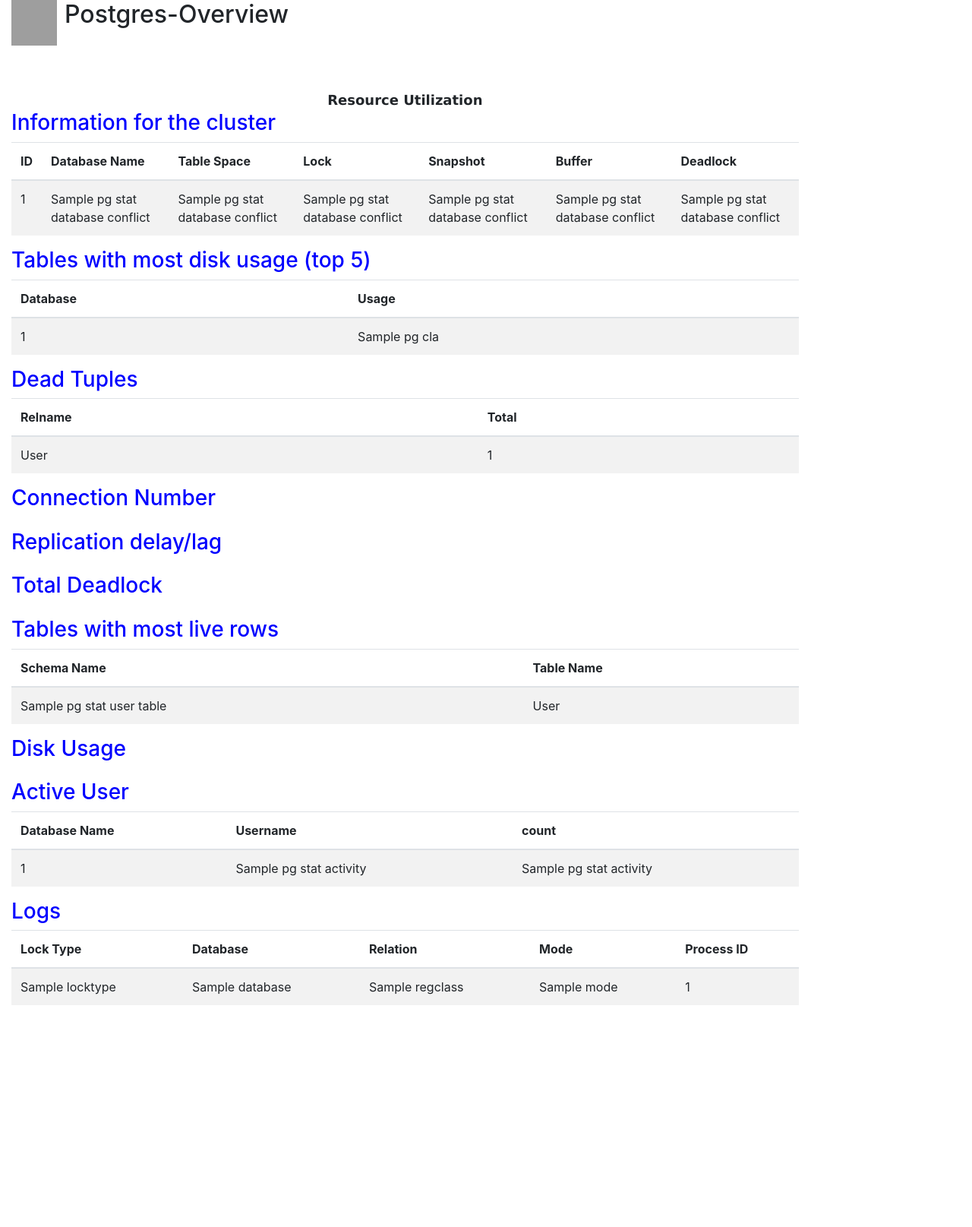
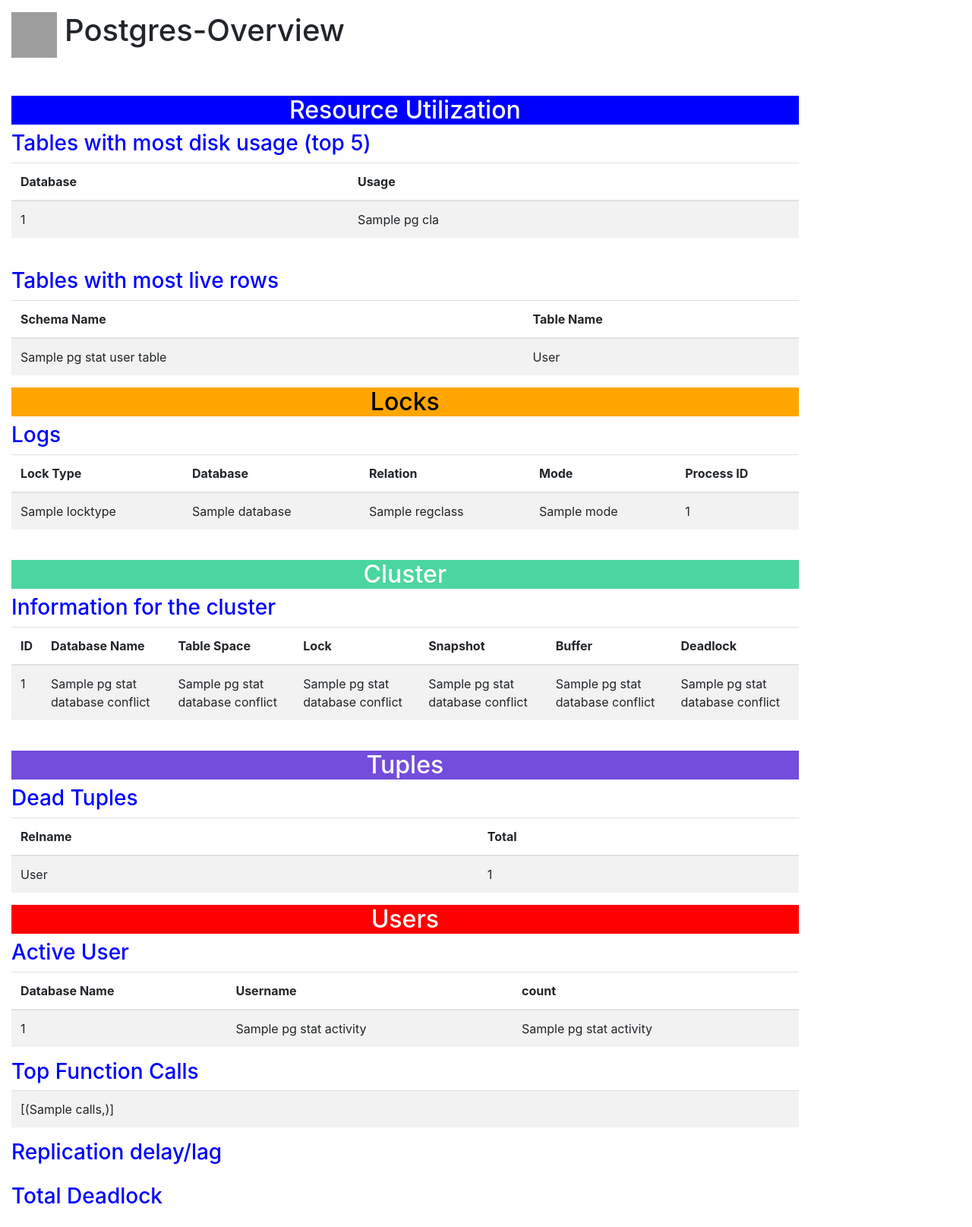
Before and after one commit to yunusahinyusa/djangoDevOps, a Django app: page /query/ in a window 1280 px wide. Shown: the whole page at 76% size. Before the commit the page ends 1323 px from the top, so only its background shows below. Run offline with Django 3.2, Linux system fonts and the light colour scheme; tables that the repository leaves empty hold one stand-in row (values such as "Sample post"); a database or web service that is not in the repository returns one stand-in record (values such as "Sample title"); data that the repository does not hold is empty; some libraries are stand-ins or nearby versions; grey boxes are pictures that could not be loaded.

Commit message:
postgresql interface

```diff
--- a/query_management/models.py
+++ b/query_management/models.py
@@ -179,7 +179,7 @@ def updated_total_rows() :
 
 #PG_STAT_ALL_INDEXES
 def stat_all_indexes() :
-    response = psql_connect('SELECT * FROM pg_stat_all_indexes')
+    response = psql_connect('SELECT * FROM pg_stat_all_indexes LIMIT 5')
     print("%s", str(response))
     return response
 
@@ -270,6 +270,7 @@ def self_time_statUser() :
 def stat_replication() :
     response = psql_connect('SELECT EXTRACT(EPOCH FROM (now() - pg_last_xact_replay_timestamp()))::INT')
     #response = psql_connect('SELECT * FROM pg_stat_replication')
+    #select now() - pg_last_xact_replay_timestamp() AS replication_delay;
     print("%s", str(response))
     result = []
     for r in response:
--- a/query_management/static/style.css
+++ b/query_management/static/style.css
@@ -1,6 +1,37 @@
 
 h3 {
     color: blue;
+}
+h2.headertekst {
+    text-align: center;
+    background-color: blue;
+    color: white;
+  }
+td.colorset{
+    color:green;
+}
+td.colorget{
+    color: purple;
+}
+h2.headertcontent {
+    text-align: center;
+    background-color: orange;
+    color: black
+}
+h2.headertcontext{
+    text-align:  center;
+    background-color: #4bd69f;
+    color: white
+}
+h2.headeresult{
+    text-align: center;
+    background-color: #734ddb;
+    color:white
+}
+h2.headeruser{
+    text-align: center;
+    background-color: red;
+    color: white;
 }
 .forimage {
     width: 900px;
@@ -10,192 +41,3 @@ h3 {
     float:left;
     padding:0 10px 10px 0;
 }
-.group-header__handle.bg-vivid_blue {
-    --note-placeholderColor: var(--ui-text-knockout);
-    --note-backgroundColor: var(--dashboard-note-vivid_blue);
-    --note-textColor: var(--ui-text-knockout);
-    --note-borderColor: var(--dashboard-note-vivid_blue);
-}
-.druids_layout_flex--justify-flex-start {
-    justify-content: flex-start;
-}
-.druids_layout_flex--direction-column {
-    flex-direction: column;
-}
-.druids_layout_flex--align-items-center {
-    align-items: center;
-}
-.druids_layout_flex {
-    display: flex;
-    --flex-gap-x: 0;
-    --flex-gap-y: 0;
-}
-.druids_margin--right-md {
-    margin-right: 16px!important;
-}
-.druids_margin--left-md {
-    margin-left: 16px!important;
-}
-.druids_typography_text--bold[class] {
-    font-weight: 700;
-}
-.druids_typography_title {
-    margin: 0;
-    scroll-margin: var(--ui-scroll-margin);
-}
-.druids_typography_text--left {
-    text-align: left;
-}
-.druids_typography_text--xl {
-    font-size: 18px;
-    font-size: var(--ui-header-font-size,18px);
-}
-.druids_typography_text--default {
-    color: var(--ui-text);
-}
-.druids_layout_flex--wrap-nowrap {
-    flex-wrap: nowrap;
-}
-.druids_typography_text {
-    font-family: NotoSans,Lucida Grande,Lucida Sans Unicode,sans-serif;
-    line-height: var(--ui-header-line-height,var(--ui-base-line-height,inherit));
-    font-weight: var(--ui-header-font-weight,inherit);
-}
-.druids_layout_flex {
-    display: flex;
-    --flex-gap-x: 0;
-    --flex-gap-y: 0;
-}
-.bg-vivid_blue, .bg-vivid_purple, .group-header__banner {
-    --button-shade-text: hsla(0,0%,100%,0.6);
-}
-
-.group-header__handle {
-    --dashboard-note-yellow: #fffbbf;
-    --dashboard-note-gray: #e5e5e5;
-    --dashboard-note-blue: #c9e5ff;
-    --dashboard-note-purple: #e7dbff;
-    --dashboard-note-orange: #ffe4c2;
-    --dashboard-note-green: #c4f5e1;
-    --dashboard-note-pink: #ffd9e2;
-    --dashboard-note-vivid_yellow: #fff024;
-    --dashboard-note-vivid_pink: #eb75a0;
-    --dashboard-note-vivid_blue: #1964d4;
-    --dashboard-note-vivid_purple: #734ddb;
-    --dashboard-note-vivid_orange: #ffa126;
-    --dashboard-note-vivid_green: #4bd69f;
-    --dashboard-note-mask-color: hsla(0,0%,100%,0.75);
-    --dashboard-vivid-text-contrast: var(--ui-text);
-    background-color: var(--note-backgroundColor);
-    cursor: move;
-    flex-grow: 1;
-    display: flex;
-    align-items: center;
-    height: 100%;
-    overflow: hidden;
-}
-
-.group-header__handle--view-only {
-    cursor: default;
-}
-.bg-vivid_blue, .bg-vivid_purple, .group-header__banner {
-    --button-shade-text: rgba(7, 6, 6, 0.6);
-}
-body, body.dark-mode, body .dark-mode {
-    --ui-text-knockout: #fff;
-}
-
-
-
-.druids_misc_integration-logo {
-    flex-shrink: 0;
-}
-.druids_misc_image {
-    max-width: 100%;
-}
-.druids_icons_icon--xxl {
-    height: 28px;
-    width: 28px;
-}
-.druids_misc_integration-logo {
-    flex-shrink: 0;
-}
-.druids_misc_image {
-    max-width: 100%;
-}
-.druids_icons_icon--xxl {
-    height: 28px;
-    width: 28px;
-}
-.druids_icons_icon {
-    fill: currentColor;
-    flex-shrink: 0;
-    flex-grow: 0;
-    height: 1em;
-    width: 1em;
-}
-.druids_margin--bottom-xs {
-    margin-bottom: 4px!important;
-}
-.druids_margin--top-xs {
-    margin-top: 4px!important;
-}
-.druids_misc_integration-logo {
-    flex-shrink: 0;
-}
-.druids_misc_image {
-    max-width: 100%;
-}
-.druids_icons_icon--xxl {
-    height: 28px;
-    width: 28px;
-}
-.druids_icons_icon {
-    fill: currentColor;
-    flex-shrink: 0;
-    flex-grow: 0;
-    height: 1em;
-    width: 1em;
-}
-.druids_margin--bottom-xs {
-    margin-bottom: 4px!important;
-}
-.druids_margin--top-xs {
-    margin-top: 4px!important;
-}
-.druids_margin--right-sm {
-    margin-right: 8px!important;
-}
-.druids_form_action {
-    border: none;
-    font-family: NotoSans,Lucida Grande,Lucida Sans Unicode,sans-serif!important;
-    font-size: 13px;
-    padding: 0;
-    background: transparent;
-    color: inherit;
-    margin: 0;
-    -webkit-appearance: none;
-    max-width: 100%;
-    box-sizing: border-box;
-    cursor: pointer;
-    text-decoration: none;
-    user-select: none;
-    --action-hover: initial;
-    --action-hover-text-color: initial;
-    --action-active: initial;
-}
-.druids_layout_flex {
-    display: flex;
-    --flex-gap-x: 0;
-    --flex-gap-y: 0;
-}
-.druids_layout_header {
-    --stuck-header-bottom-border: transparent;
-    font-family: NotoSans,Lucida Grande,Lucida Sans Unicode,sans-serif;
-    background: var(--ui-background);
-    position: relative;
-}
-
-.dashboard-header__integration_logo {
-    align-self: flex-start;
-}
--- a/query_management/templates/index.html
+++ b/query_management/templates/index.html
@@ -2,23 +2,88 @@
 {% block page_content %}
 {% load static %}
 <link rel="stylesheet" type="text/css" href="{% static 'static/style.css' %}">
-<div class = "forimage">
-<img src="https://static.datadoghq.com/static/images/logos/postgres_avatar.svg" width="70" height="70" >
-<h2>
+<div class="forimage">
+        <p>
+                <a href="https://www.postgresql.org/"></a>
+                <img src="https://static.datadoghq.com/static/images/logos/postgres_avatar.svg" width="70" height="70">
+                <h1>
                         <th scope="col">Postgres-Overview</th>
-</h2>
+                </h1>
+                </a>
+        </p>
+        <table class="table table-striped">
+                {% for i in diskusage %}
+                <tr>
+                        <td class="colorset">Disk Usage: {{ i.usage_disk }} </td>
+                </tr>
+                {% endfor %}
+                {% for s in connectionnum %}
+                <tr>
+                        <td class="colorget"> Connection Number: {{ s.connumber }}</td>
+                </tr>
+                {% endfor %}
+        </table>
 </div>
 <br>
+<h2 class="headertekst">
+        Resource Utilization</h2>
+<table class="table table-striped">
+        <thead>
+                <tr>
+                        <th>Database</th>
+                        <th>Usage</th>
+                </tr>
+        </thead>
+        <h3>Tables with most disk usage (top 5)</h3>
+        {% for s in tablesusage %}
+        <tr>
+                <td> {{ s.table_name }} </td>
+                <td> {{ s.disk_usage }} </td>
+        </tr>
+        {% endfor %}
+</table>
 <br>
+<table class="table table-striped">
+        <thead>
+                <tr>
+                        <th>Schema Name</th>
+                        <th>Table Name</th>
+                </tr>
+        </thead>
+        <h3>Tables with most live rows</h3>
+        {% for k in tablesrows %}
+        <tr>
+                <td> {{ k.schema_name }} </td>
+                <td> {{ k.relname_table }}</td>
+        </tr>
+        {% endfor %}
+</table>
+<h2 class="headertcontent">
+        Locks</h2>
+<table class="table table-striped">
+        <thead>
+                <tr>
+                        <th>Lock Type</th>
+                        <th>Database</th>
+                        <th>Relation</th>
+                        <th>Mode</th>
+                        <th>Process ID</th>
+                </tr>
+        </thead>
+        <h3>Logs</h3>
+        {% for n in usagelogs %}
+        <tr>
+                <td> {{ n.lock_type}} </td>
+                <td> {{ n.database_result }} </td>
+                <td> {{ n.relation_name }} </td>
+                <td> {{n.mode_name}} </td>
+                <td> {{n.pid}} </td>
+        </tr>
+        {% endfor %}
+</table>
 <br>
-<div class="group-header__title">
-        <div
-                class="druids_layout_flex druids_layout_flex--direction-column druids_layout_flex--align-items-center druids_layout_flex--justify-flex-start druids_layout_flex--wrap-nowrap druids_margin--left-md druids_margin--right-md">
-                <h2
-                        class="druids_typography_text druids_typography_text--xl druids_typography_text--default druids_typography_text--bold druids_typography_text--left druids_typography_title group-header__title__text">
-                        Resource Utilization</h2>
-        </div>
-</div>
+<h2 class="headertcontext">
+        Cluster</h2>
 <table class="table table-striped">
         <thead>
                 <tr>
@@ -44,22 +109,9 @@
         </tr>
         {% endfor %}
 </table>
-
-<table class="table table-striped">
-        <thead>
-                <tr>
-                        <th>Database</th>
-                        <th>Usage</th>
-                </tr>
-        </thead>
-        <h3>Tables with most disk usage (top 5)</h3>
-        {% for s in tablesusage %}
-        <tr>
-                <td> {{ s.table_name }} </td>
-                <td> {{ s.disk_usage }} </td>
-        </tr>
-        {% endfor %}
-</table>
+<br>
+<h2 class="headeresult">
+        Tuples</h2>
 <table class="table table-striped">
         <thead>
                 <tr>
@@ -75,16 +127,33 @@
         </tr>
         {% endfor %}
 </table>
-
+<h2 class="headeruser">
+        Users</h2>
         <table class="table table-striped">
-        <h3>Connection Number</h3>
-        {% for s in connectionnum %}
+                <thead>
                         <tr>
-                <td> {{ s.connumber }} Connection </td>
+                                <th>Database Name</th>
+                                <th>Username</th>
+                                <th>count</th>
+                        </tr>
+                </thead>
+                <h3>Active User</h3>
+                {% for n in activeuser %}
+                <tr>
+                        <td> {{ n.base_name }} </td>
+                        <td> {{ n.us_name }} </td>
+                        <td> {{n.count}} </td>
                 </tr>
                 {% endfor %}
         </table>
-
+<table class="table table-striped">
+        <h3>Top Function Calls</h3>
+                {% for k in callsfunction %}
+                <tr>
+                        <td> {{ callsfunction }} </td>
+                </tr>
+                {% endfor %}
+</table>
 <table class="table table-striped">
         <h3>Replication delay/lag</h3>
         {% for x in replication %}
@@ -102,69 +171,4 @@
         </tr>
         {% endfor %}
         </table>
-
-<table class="table table-striped">
-        <thead>
-                <tr>
-                        <th>Schema Name</th>
-                        <th>Table Name</th>
-                </tr>
-        </thead>
-        <h3>Tables with most live rows</h3>
-        {% for k in tablesrows %}
-        <tr>
-                <td> {{ k.schema_name }} </td>
-                <td> {{ k.relname_table }}</td>
-        </tr>
-        {% endfor %}
-</table>
-
-<table class="table table-striped">
-        <h3>Disk Usage</h3>
-        {% for i in diskusage %}
-        <tr>
-                <td> {{ i.usage_disk }} </td>
-        </tr>
-        {% endfor %}
-</table>
-
-<table class="table table-striped">
-        <thead>
-                <tr>
-                        <th>Database Name</th>
-                        <th>Username</th>
-                        <th>count</th>
-                </tr>
-        </thead>
-        <h3>Active User</h3>
-        {% for n in activeuser %}
-        <tr>
-                <td> {{ n.base_name }} </td>
-                <td> {{ n.us_name }} </td>
-                <td> {{n.count}} </td>
-        </tr>
-        {% endfor %}
-</table>
-
-<table class="table table-striped">
-        <thead>
-                <tr>
-                        <th>Lock Type</th>
-                        <th>Database</th>
-                        <th>Relation</th>
-                        <th>Mode</th>
-                        <th>Process ID</th>
-                </tr>
-        </thead>
-        <h3>Logs</h3>
-        {% for n in usagelogs %}
-        <tr>
-                <td> {{ n.lock_type}} </td>
-                <td> {{ n.database_result }} </td>
-                <td> {{ n.relation_name }} </td>
-                <td> {{n.mode_name}} </td>
-                <td> {{n.pid}} </td>
-        </tr>
-        {% endfor %}
-</table>
         {% endblock %}
--- a/query_management/views.py
+++ b/query_management/views.py
@@ -1,7 +1,7 @@
 from django.db import connection
 from django.http import Http404
 from django.shortcuts import render
-from  .models import active_user, connection_number, database_conflicts, database_logs, dead_tuples, disk_usage, seq_tup_read, ssl_data, stat_replication, sum_deadlocks, tables_disk_usage, tables_rows, temp_bytes
+from  .models import active_user, calls_pgStatUser, connection_number, database_conflicts, database_logs, dead_tuples, disk_usage, seq_tup_read, ssl_data, stat_replication, sum_deadlocks, tables_disk_usage, tables_rows, temp_bytes
 
 
 def index (request):
@@ -17,6 +17,7 @@ def index (request):
     usagelogs   = database_logs()
     tablesrows = tables_rows()
     deadtuples = dead_tuples()
+    callsfunction = calls_pgStatUser()
 
     context = {
 
@@ -31,7 +32,9 @@ def index (request):
     "tablesusage" : tablesusage,
     "usagelogs" : usagelogs,
     "tablesrows" : tablesrows,
-    "deadtuples" : deadtuples
+    "deadtuples" : deadtuples,
+    "callsfunction" : callsfunction
+
 
     }
 
```
Lines whose indentation alone changed are shown as unchanged.
